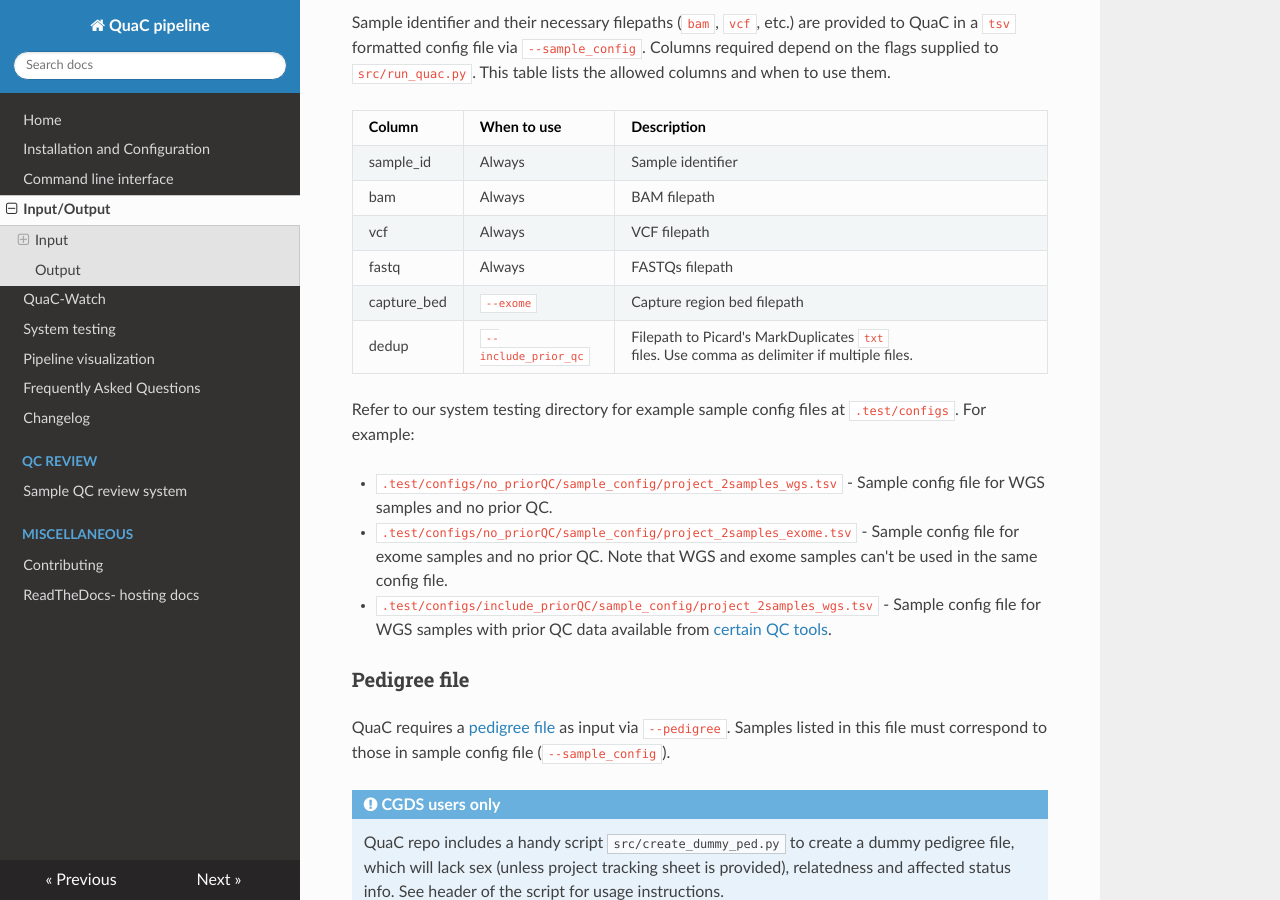
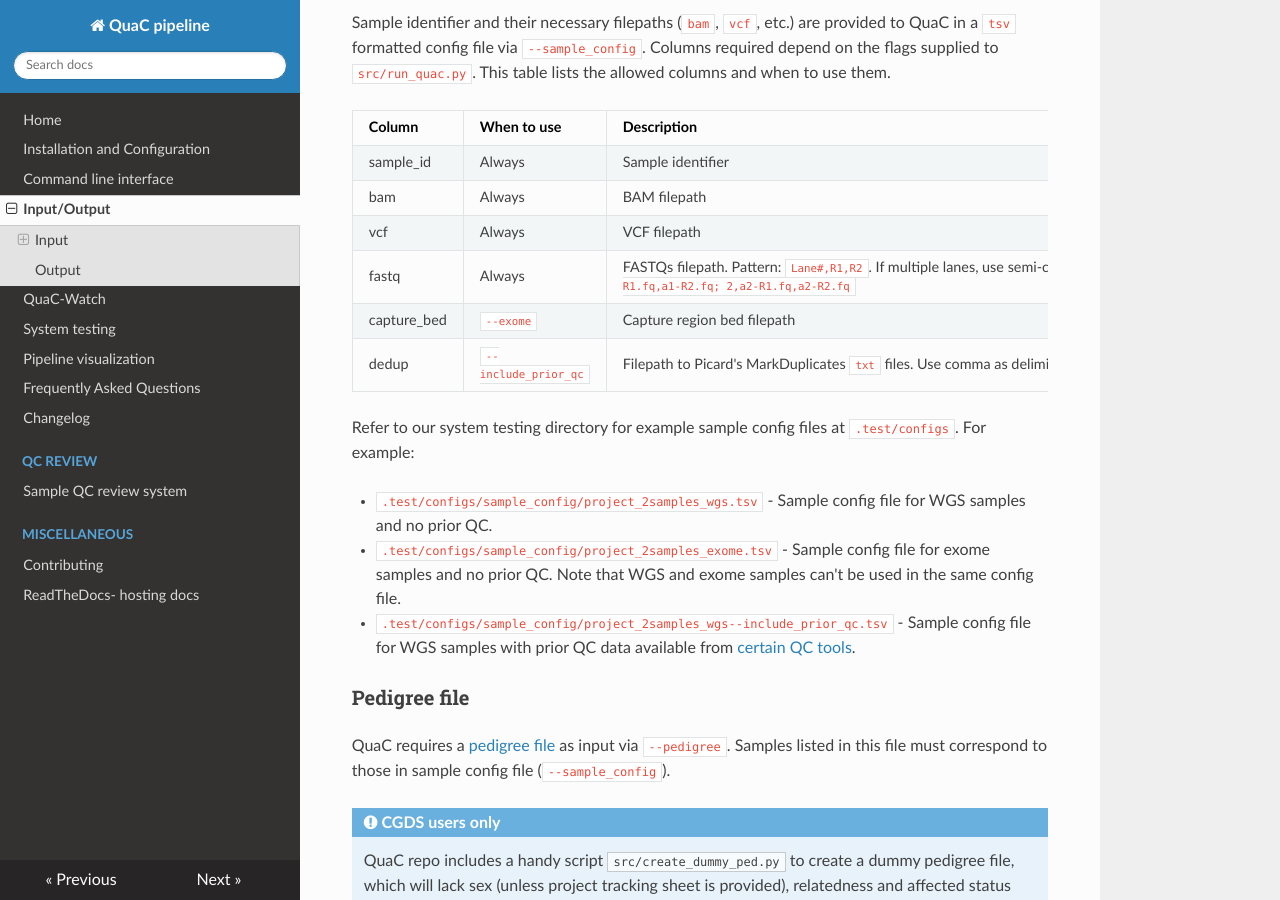
Before and after one commit to uab-cgds-worthey/quac, an MkDocs documentation site: the page built from docs/input_output.md, in a window 1280 px wide and 900 px high, scrolled down 255 px. Built offline with MkDocs 1.6.1, drawn with Linux system fonts in a browser that asks for light colours; nearby versions of some CDN libraries.

Commit message:
updates doc on fastq input spec

```diff
--- a/docs/input_output.md
+++ b/docs/input_output.md
@@ -8,22 +8,22 @@
 file via `--sample_config`. Columns required depend on the flags supplied to `src/run_quac.py`. This table lists the
 allowed columns and when to use them.
 
-| Column      | When to use          | Description                                                                                |
-| ----------- | -------------------- | ------------------------------------------------------------------------------------------ |
-| sample_id   | Always               | Sample identifier                                                                          |
-| bam         | Always               | BAM filepath                                                                               |
-| vcf         | Always               | VCF filepath                                                                               |
-| fastq       | Always               | FASTQs filepath                                                                            |
-| capture_bed | `--exome`            | Capture region bed filepath                                                                |
-| dedup       | `--include_prior_qc` | Filepath to Picard's MarkDuplicates `txt` files. Use comma as delimiter if multiple files. |
+| Column      | When to use          | Description                                                                                                                                  |
+| ----------- | -------------------- | -------------------------------------------------------------------------------------------------------------------------------------------- |
+| sample_id   | Always               | Sample identifier                                                                                                                            |
+| bam         | Always               | BAM filepath                                                                                                                                 |
+| vcf         | Always               | VCF filepath                                                                                                                                 |
+| fastq       | Always               | FASTQs filepath. Pattern: `Lane#,R1,R2`. If multiple lanes, use semi-colon as delimiter. Example: `1,a1-R1.fq,a1-R2.fq; 2,a2-R1.fq,a2-R2.fq` |
+| capture_bed | `--exome`            | Capture region bed filepath                                                                                                                  |
+| dedup       | `--include_prior_qc` | Filepath to Picard's MarkDuplicates `txt` files. Use comma as delimiter if multiple files.                                                   |
 
 Refer to our system testing directory for example sample config files at `.test/configs`. For example:
 
-* `.test/configs/no_priorQC/sample_config/project_2samples_wgs.tsv` - Sample config file for WGS samples and no prior
+* `.test/configs/sample_config/project_2samples_wgs.tsv` - Sample config file for WGS samples and no prior
   QC.
-* `.test/configs/no_priorQC/sample_config/project_2samples_exome.tsv` - Sample config file for exome samples and no
+* `.test/configs/sample_config/project_2samples_exome.tsv` - Sample config file for exome samples and no
   prior QC. Note that WGS and exome samples can't be used in the same config file.
-* `.test/configs/include_priorQC/sample_config/project_2samples_wgs.tsv` - Sample config file for WGS samples with prior
+* `.test/configs/sample_config/project_2samples_wgs--include_prior_qc.tsv` - Sample config file for WGS samples with prior
   QC data available from [certain QC tools](./index.md#optional-qc-output-consumed-by-quac).
 
 ### Pedigree file
```
